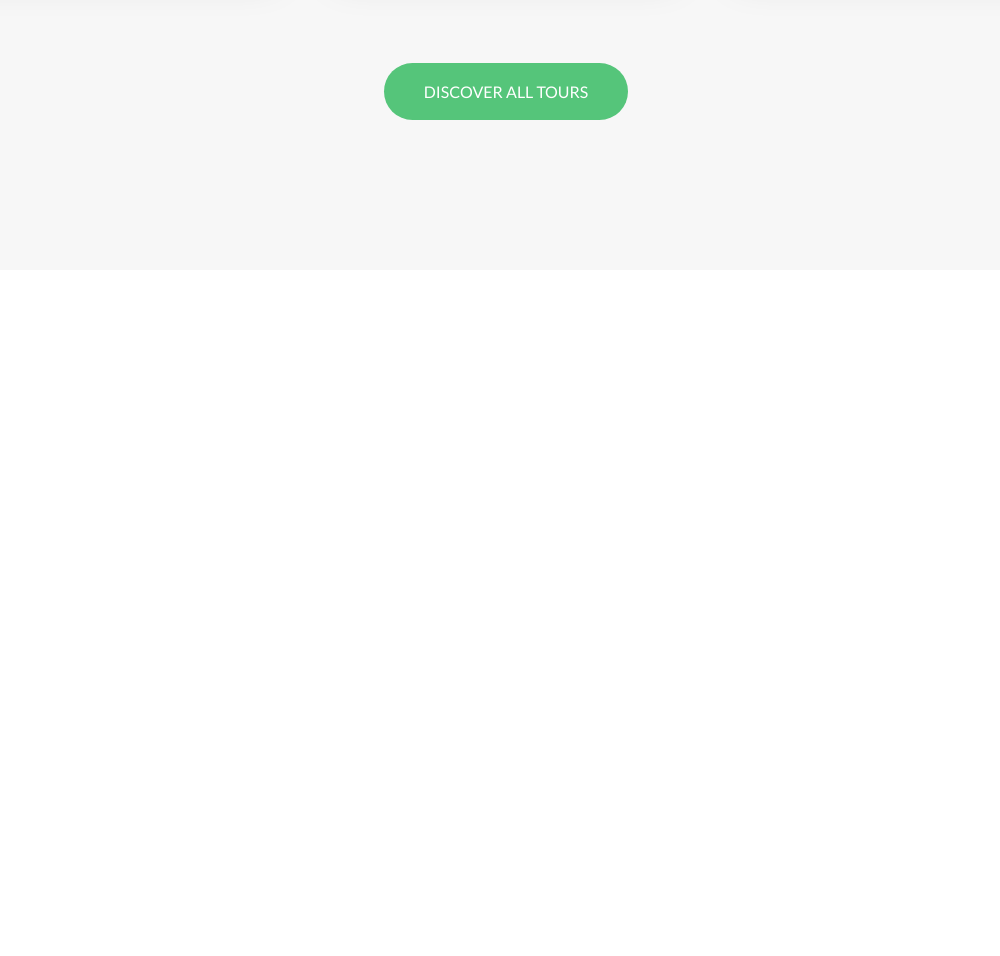
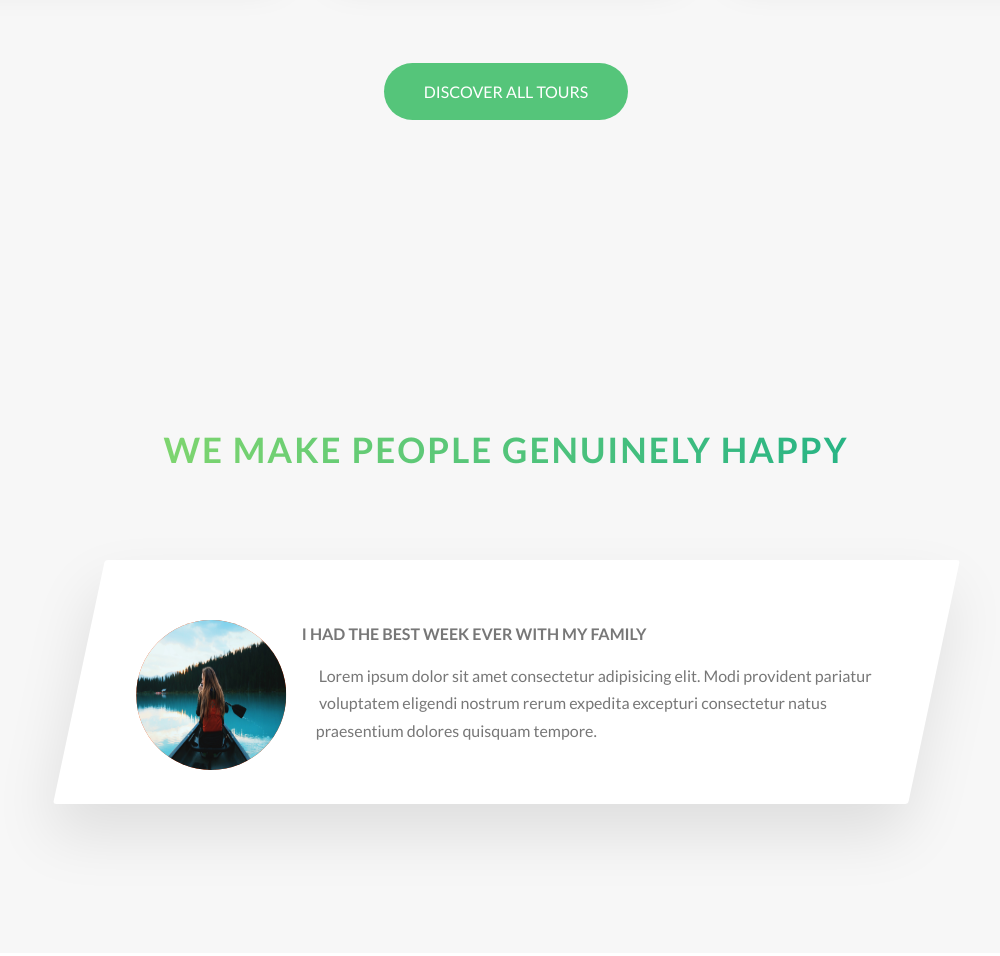
Before and after one commit to gabriel-hahn/site-templates, a website: page natours/index.html in a window 1280 px wide. Shown: the part 3059-4015 px from the top of the page, without its empty margins (134-1134 px from the left). Before the commit the page ends 3359 px from the top, so only its background shows below. Drawn offline with Linux system fonts and the light colour scheme.

Commit message:
Initial story section

```diff
--- a/natours/index.html
+++ b/natours/index.html
@@ -273,6 +273,38 @@
                     <a href="#" class="btn btn--green">Discover all tours</a>
                 </div>
             </section>
+
+            <section class="section-stories">
+                <div class="u-center-text u-margin-bottom-big">
+                    <h2 class="heading-secondary">
+                        We make people genuinely happy
+                    </h2>
+                </div>
+
+                <div class="row">
+                    <div class="story">
+                        <figure class="story__shape">
+                            <img
+                                src="img/nat-8.jpg"
+                                alt="Person on a tour"
+                                class="story__img"
+                            />
+                        </figure>
+                        <div class="story__text">
+                            <h3 class="heading-tertiary u-margin-bottom-small">
+                                I had the best week ever with my family
+                            </h3>
+                            <p>
+                                Lorem ipsum dolor sit amet consectetur
+                                adipisicing elit. Modi provident pariatur
+                                voluptatem eligendi nostrum rerum expedita
+                                excepturi consectetur natus praesentium dolores
+                                quisquam tempore.
+                            </p>
+                        </div>
+                    </div>
+                </div>
+            </section>
         </main>
 
         <!--
--- /dev/null
+++ b/natours/sass/components/_story.scss
@@ -0,0 +1,38 @@
+.story {
+    width: 75%;
+    margin: 0 auto;
+    box-shadow: 0 3rem 6rem rgba($color-black, 0.1);
+    background-color: $color-white;
+    border-radius: 3px;
+    padding: 6rem;
+    padding-left: 9rem;
+    font-size: $default-font-size;
+    transform: skew(-12deg);
+
+    & > * {
+        transform: skew(12deg);
+    }
+
+    &__shape {
+        width: 15rem;
+        height: 15rem;
+        background-color: orangered;
+        float: left;
+        -webkit-shape-outside: circle(50% at 50% 50%);
+        shape-outside: circle(50% at 50% 50%);
+
+        -webkit-clip-path: circle(50% at 50% 50%);
+        clip-path: circle(50% at 50% 50%);
+
+        transform: translateX(-3rem) skew(12deg);
+    }
+
+    &__img {
+        width: 100%;
+        height: 100%;
+    }
+
+    &__text {
+        transform: skew(12deg);
+    }
+}
--- a/natours/sass/main.scss
+++ b/natours/sass/main.scss
@@ -10,6 +10,7 @@
 @import "components/card";
 @import "components/composition";
 @import "components/button";
+@import "components/story";
 @import "components/_feature-box.scss";
 
 @import "layout/grid";
--- a/natours/sass/pages/_home.scss
+++ b/natours/sass/pages/_home.scss
@@ -27,3 +27,8 @@
     padding: 25rem 0 15rem 0;
     margin-top: -10rem;
 }
+
+.section-stories {
+    padding: 15rem 0;
+    background-color: $color-grey-light-1;
+}
```
Also changed, not shown: natours/css/style.css.
